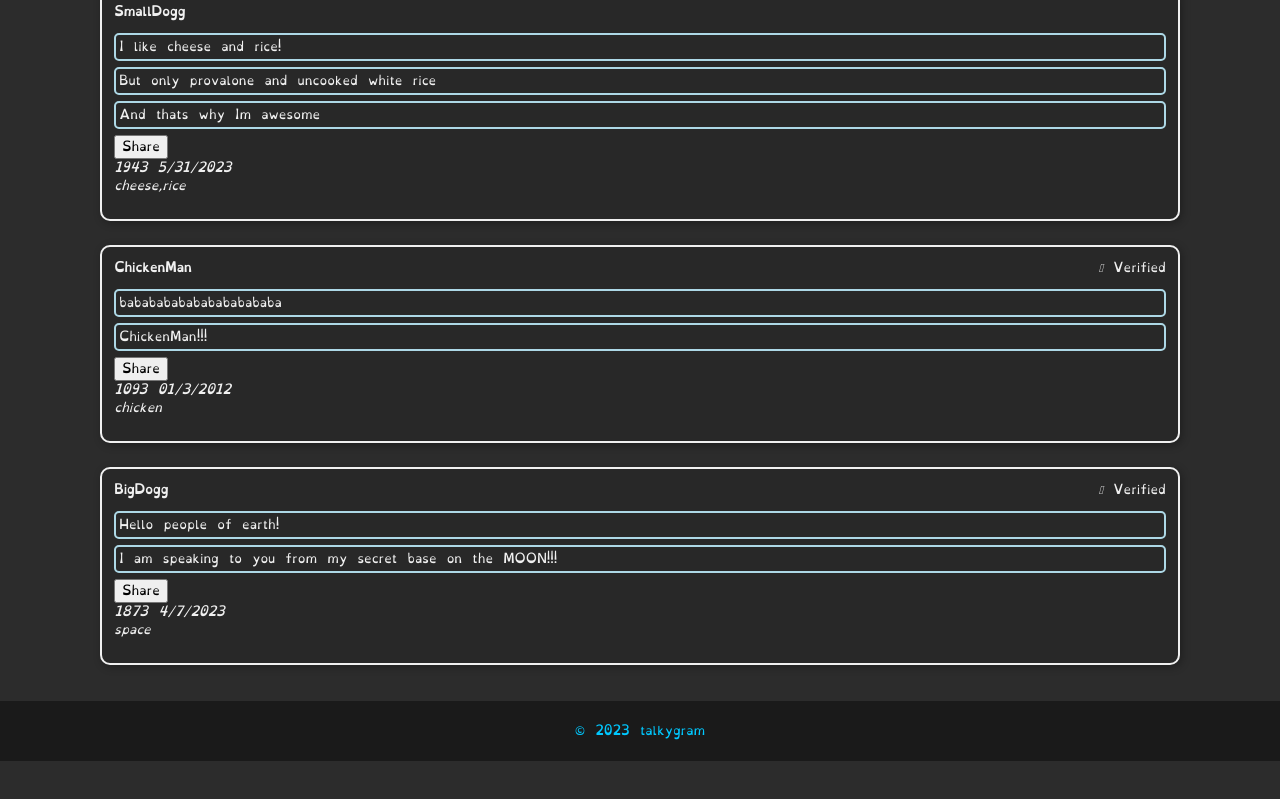
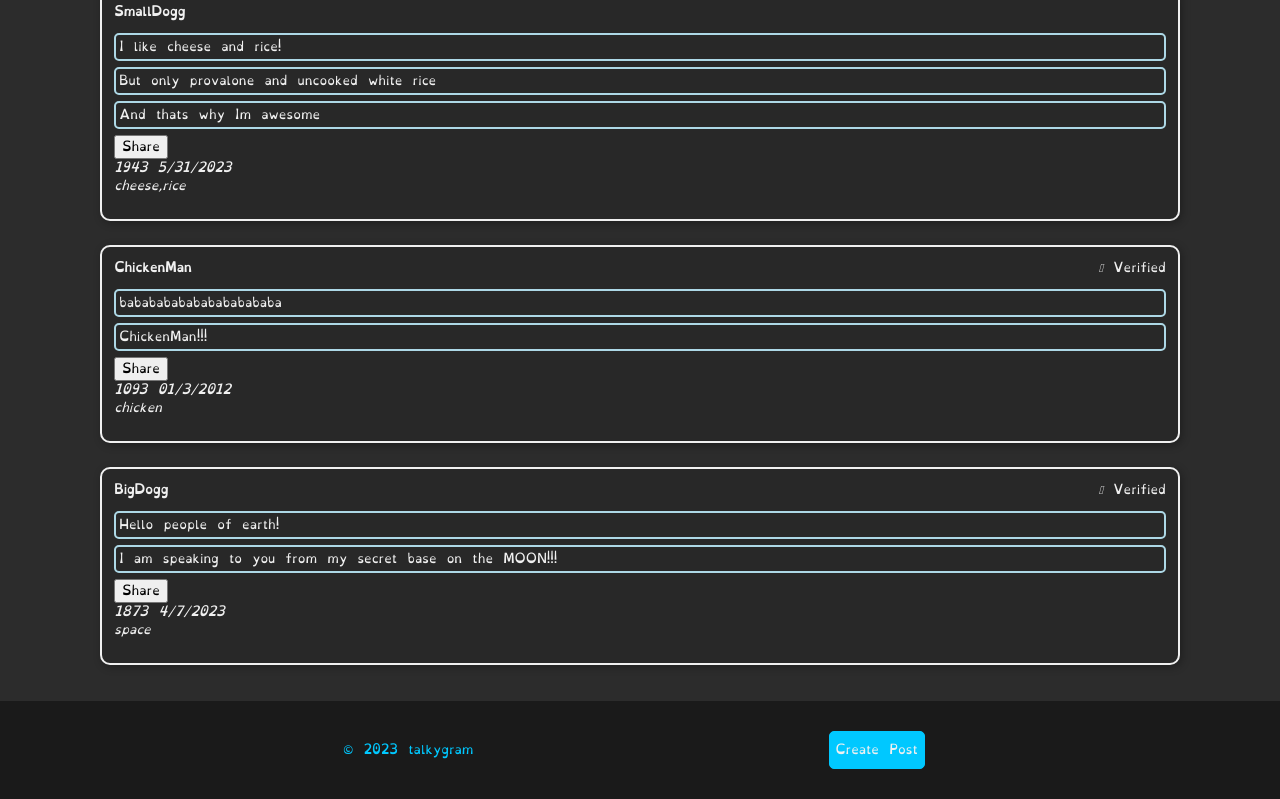
Before and after one commit to talkygram/talkygram, a website: page results.html in a window 1280 px wide. Shown: the part 318-1117 px from the top of the page. Before the commit the page ends 1079 px from the top, so only its background shows below. Drawn offline with Linux system fonts and the light colour scheme.

Commit message:
Add new-post button

```diff
--- a/results.css
+++ b/results.css
@@ -159,11 +159,21 @@ footer {
 
 .footer-content {
     display: flex;
-    justify-content: center;
+    justify-content: space-evenly;
     align-items: center;
     background-color: rgb(26 26 26);
     padding: 1.5rem 0;
     color: #00c8ff;
+}
+
+.new-post-container button {
+    margin: 1rem;
+    padding: 0.5rem;
+    border-radius: 5px;
+    border: 1px solid #00c8ff;
+    background-color: #00c8ff;
+    color: #f0f0f0;
+    cursor: pointer;
 }
 
 main section {
--- a/results.html
+++ b/results.html
@@ -49,6 +49,9 @@
     <footer>
         <div class="footer-content">
             <p>© 2023 talkygram</p>
+            <div class="new-post-container">
+                <button id="new-post-button">Create Post</button>
+            </div>
         </div>
     </footer>
 </body>
```
